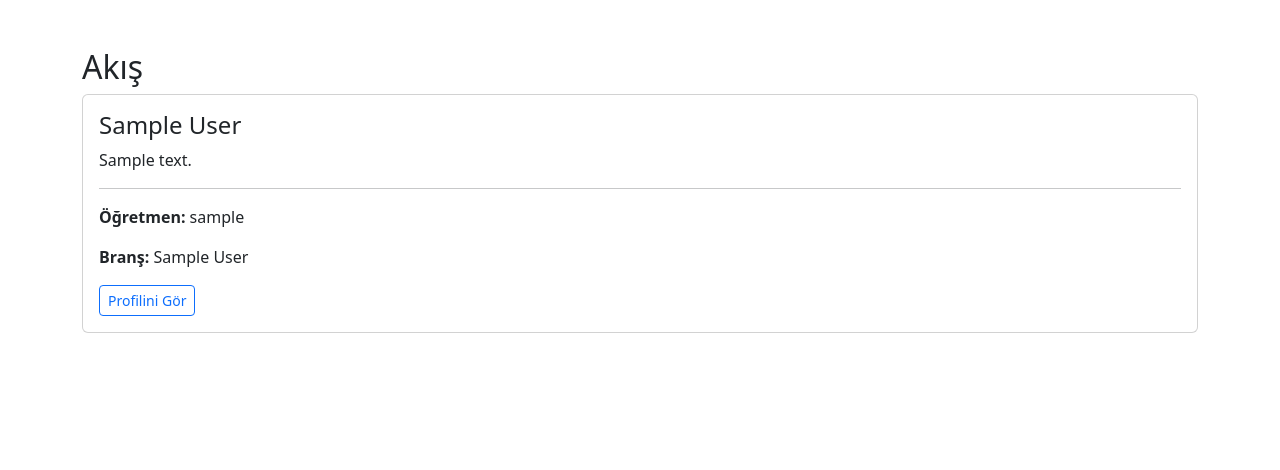
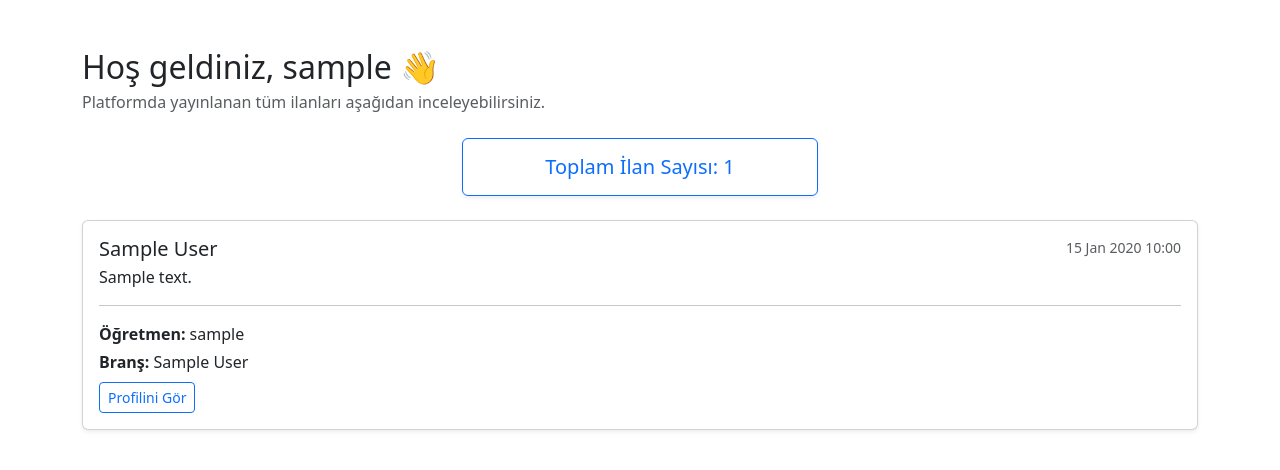
Before and after one commit to senihakulaksiz/appointment_project, a Django app: page /users/teacher/dashboard/ in a window 1280 px wide. Shown: the part 56-526 px from the top of the page. Run offline with Django 4.2, Linux system fonts and the light colour scheme; a user stored in the database is signed in; tables that the repository leaves empty hold one stand-in row (values such as "Sample post"); parts of the project's set-up code (start-up, migrations or seed data) failed here and were passed over; some libraries are stand-ins or nearby versions.

Commit message:
Complete all teacher dashboard UI improvements

```diff
--- a/backend/users/templates/users/teacher_dashboard.html
+++ b/backend/users/templates/users/teacher_dashboard.html
@@ -41,23 +41,43 @@
 
 
 <div class="container mt-5">
-    <h2>Akış</h2>
+    <h2 class="mb-1">Hoş geldiniz, {{ request.user.username }} 👋</h2>
+    <p class="text-muted mb-4">Platformda yayınlanan tüm ilanları aşağıdan inceleyebilirsiniz.</p>
+    <div class="row text-center mb-4">
+        <div class="col-md-4 offset-md-4">
+            <div class="card p-3 shadow-sm border-primary d-flex justify-content-center align-items-center">
+                <h5 class="mb-0 text-primary fw-light">Toplam İlan Sayısı: {{ announcements.count }}</h5>
+            </div>
+        </div>
+    </div>
+
+
     {% if announcements %}
         {% for ann in announcements %}
-        <div class="card mb-3">
+        <div class="card mb-4 shadow-sm">
             <div class="card-body">
-                <h4 class="card-title">{{ ann.title }}</h4>
+                <div class="d-flex justify-content-between">
+                    <h5 class="card-title mb-1">{{ ann.title }}</h5>
+                    <small class="text-muted">{{ ann.created_at|date:"d M Y H:i" }}</small>
+                </div>
+
                 <p class="card-text">{{ ann.description }}</p>
                 <hr>
-                <p><strong>Öğretmen:</strong> {{ ann.teacher.user.username }}</p>
-                <p><strong>Branş:</strong> {{ ann.teacher.lesson.name }}</p>
+                <p class="mb-1"><strong>Öğretmen:</strong> {{ ann.teacher.user.username }}</p>
+                <p class="mb-2"><strong>Branş:</strong> {{ ann.teacher.lesson.name }}</p>
                 <a href="{% url 'view_teacher_profile' ann.teacher.id %}" class="btn btn-outline-primary btn-sm">Profilini Gör</a>
             </div>
         </div>
 
+
         {% endfor %}
     {% else %}
-        <p>Henüz bir ilan oluşturmadınız.</p>
+        <div class="alert alert-info text-center mt-4">
+            Şu anda sistemde yayınlanan bir ders ilanı bulunmuyor.
+            <br>İlk dersi sen yayınlamak ister misin? 🚀
+            <br><a href="{% url 'create_announcement' %}" class="btn btn-primary mt-2">Ders İlanı Yayınla</a>
+        </div>
+
     {% endif %}
 </div>
 
```
